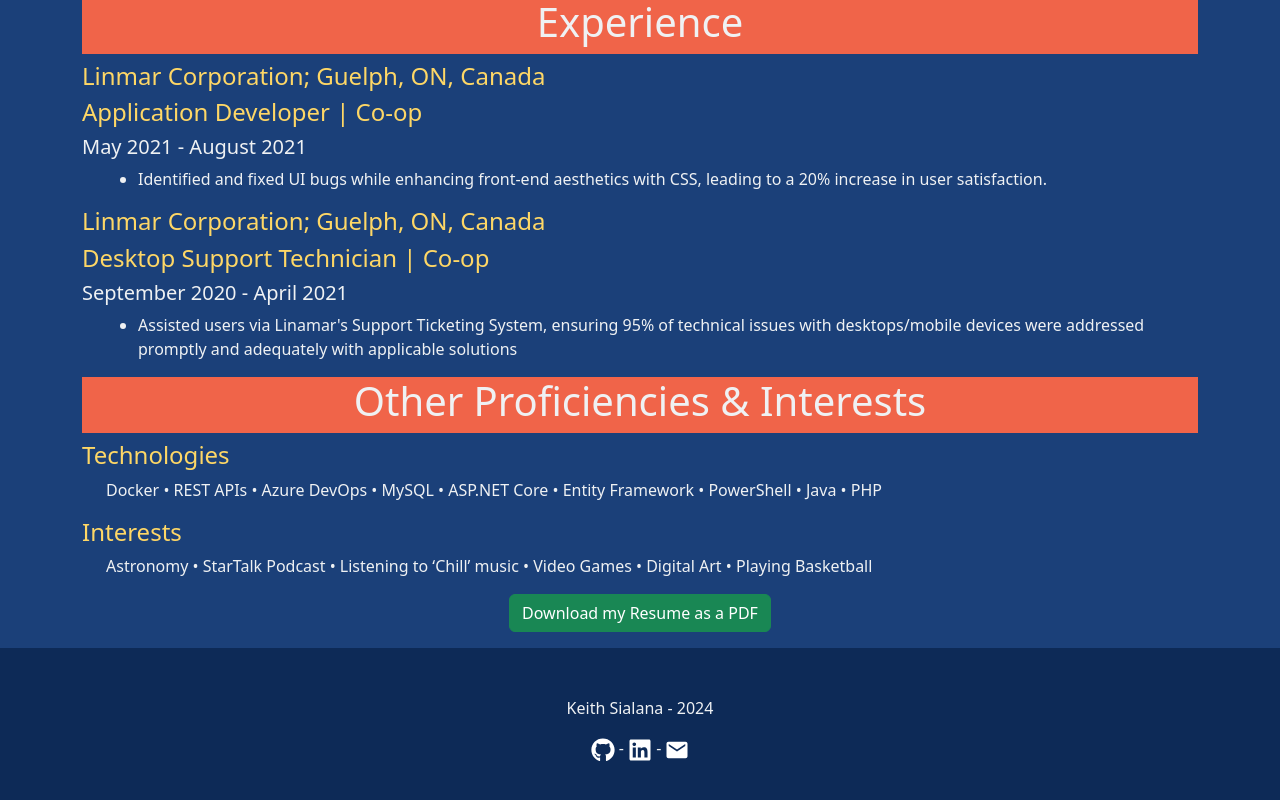
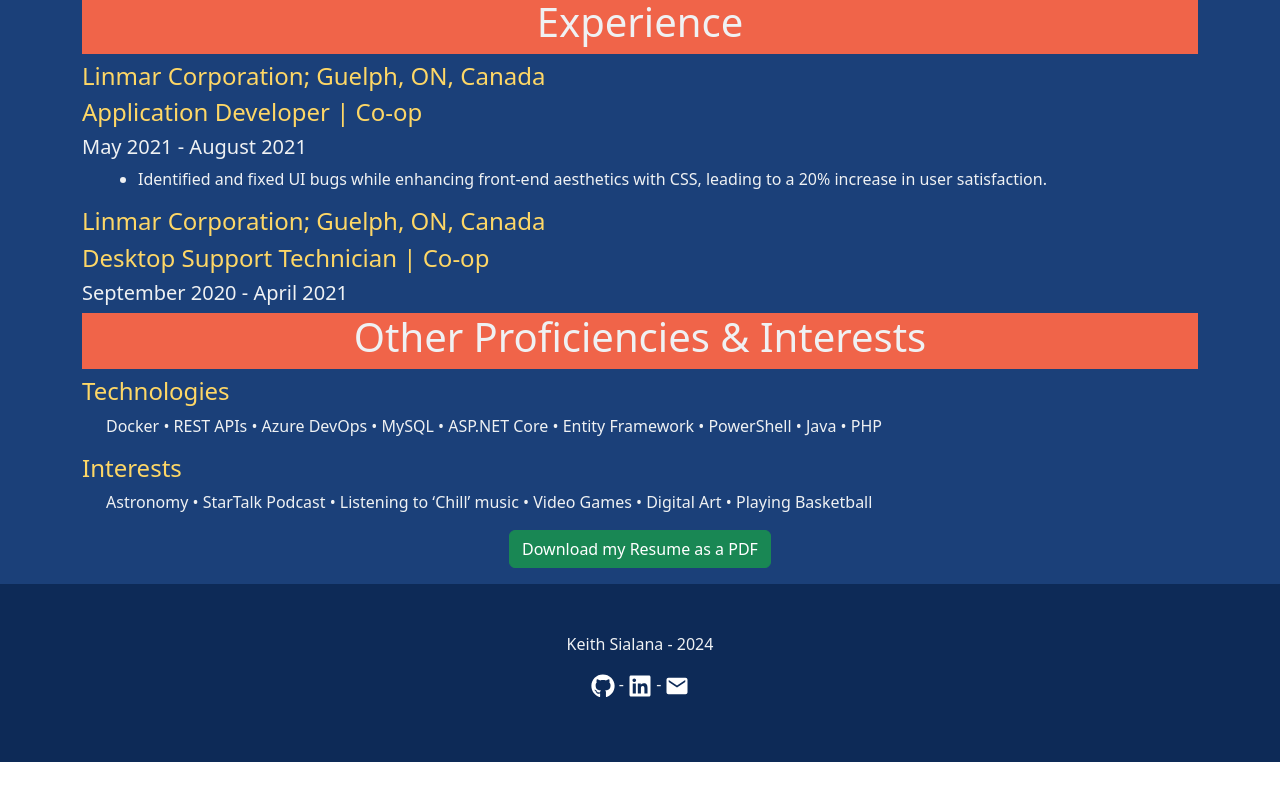
Before and after one commit to keithrsialana/Portfolio-Website, a React (Vite) app: page /resume in a window 1280 px wide. Shown: the part 1168-1968 px from the top of the page. After the commit the page ends 1930 px from the top, so only its background shows below. Built offline with nearby package versions, Linux system fonts and the light colour scheme.

Commit message:
forgot to delete this

```diff
--- a/src/pages/resume.jsx
+++ b/src/pages/resume.jsx
@@ -71,12 +71,6 @@ const resume = () => {
 				<h4 className="label text-mustard">Linmar Corporation; Guelph, ON, Canada</h4>
 				<h4 className="label text-mustard">Desktop Support Technician | Co-op</h4>
 				<h5> September 2020 - April 2021</h5>
-				<p>
-					<ul>
-						<li>Assisted users via Linamar's Support Ticketing System, ensuring 95% of technical issues with desktops/mobile devices were addressed promptly and adequately with applicable solutions</li>
-					</ul>
-
-				</p>
 				<h2 className="text-center bg-tomato display-6 pb-2">
 					Other Proficiencies & Interests
 				</h2>
```
